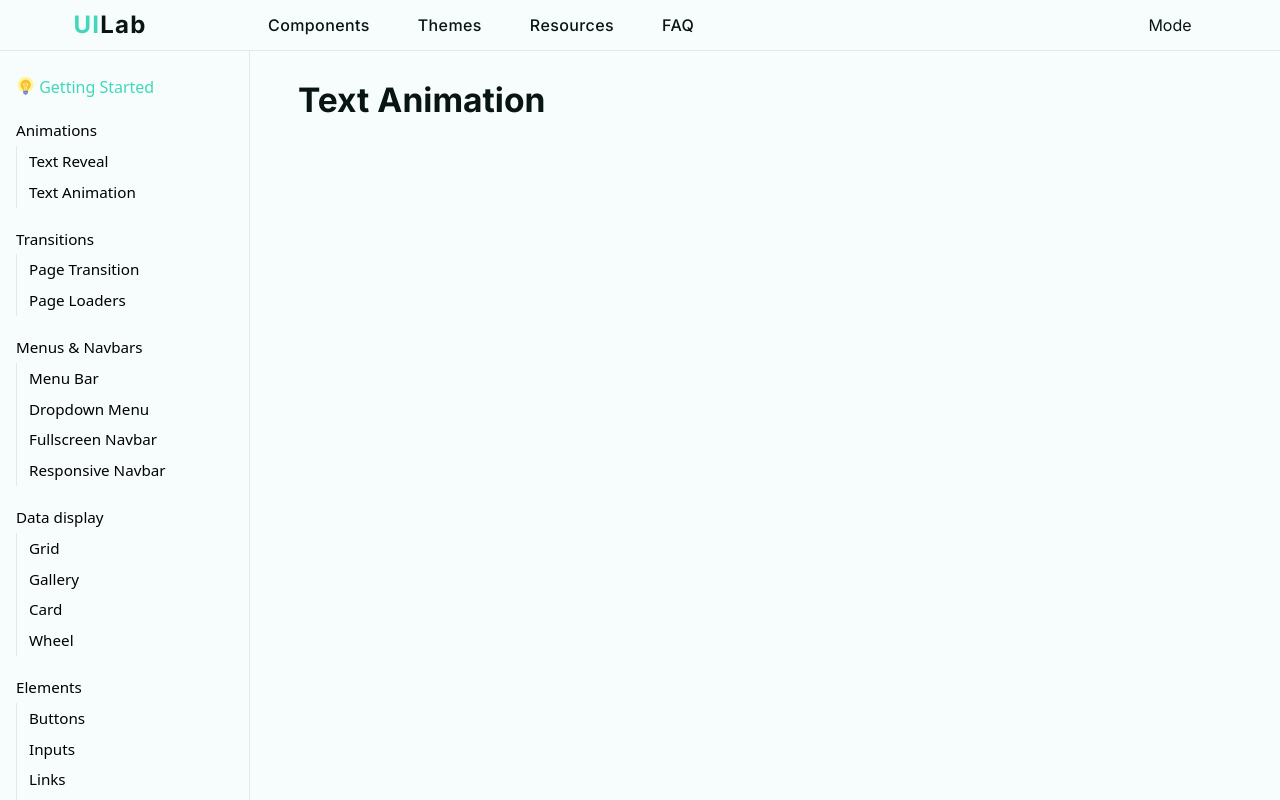
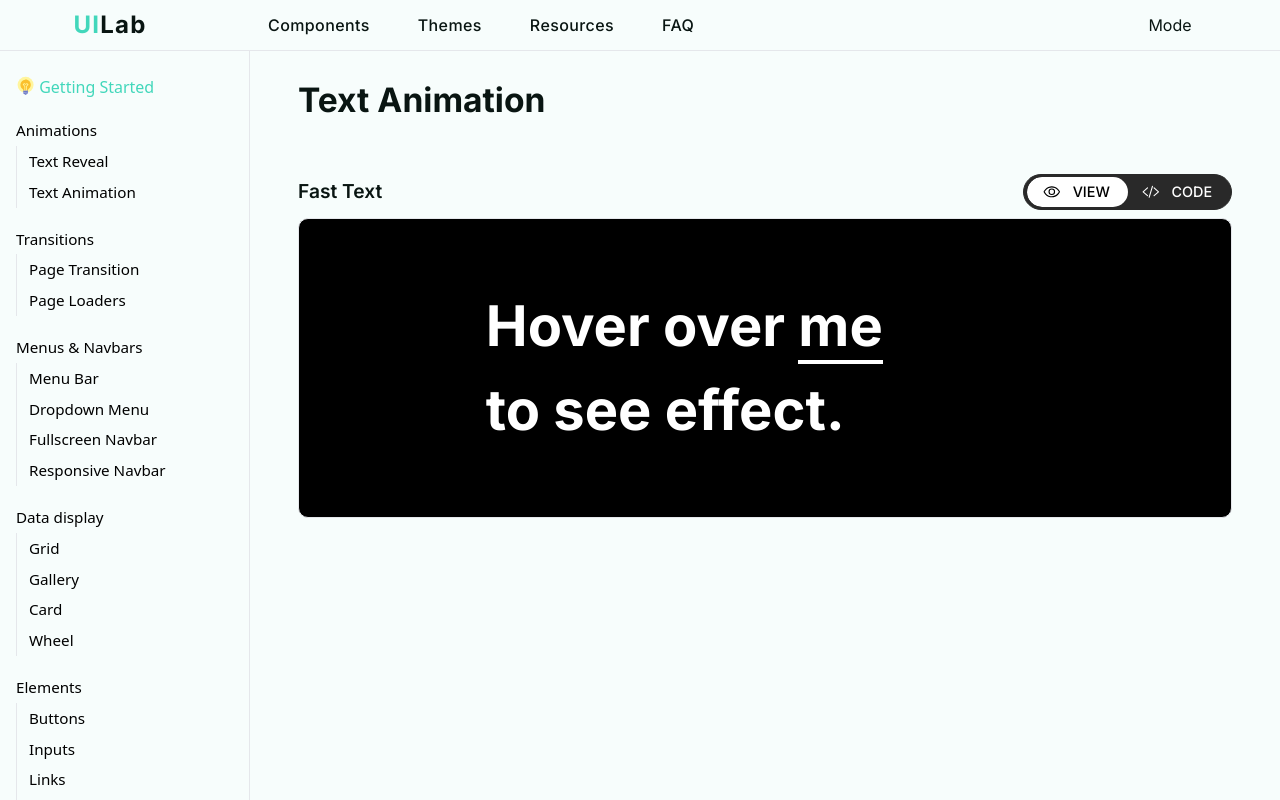
Before and after one commit to hosoocha20/uilab, a React (Vite) app: page /components/text-animation in a window 1280 px wide. Built offline with nearby package versions, Linux system fonts and the light colour scheme.

Commit message:
added textAnimation component

```diff
--- a/src/components/TextAnimation.tsx
+++ b/src/components/TextAnimation.tsx
@@ -1,11 +1,84 @@
 import React from "react";
+import { FastText } from "../uiComponents/TextAnimationComponents";
+import ComponentView from "../uiComponents/ComponentView";
 
 const TextAnimation = () => {
   return (
     <div className="font-inter  flex-1 min-w-[calc(100vw-250px)] bg-background flex justify-center pt-6 pb-[5rem] px-[3rem] text-text">
       <div className=" w-[1200px] max-w-full  flex flex-col gap-[2.5rem]">
         <h1 className="text-[2.1rem] font-bold">Text Animation</h1>
+        <ComponentView component={FastText} name="Fast Text" header="FastText" codeString='import React, { useEffect } from "react";
 
+export const FastText = () => {
+  const wordsToChange = [
+    "me",
+    "fast",
+    "text",
+    "animation",
+    "kinetic",
+    "design",
+    "component",
+  ];
+  const colors = [
+    "#ffffff",
+    "#6ac46d",
+    "#fbe090",
+    "#f69d50",
+    "#f47068",
+    "#fc8dc7",
+    "#b083f0",
+    "#529bf5",
+  ];
+  let interId: number | undefined;
+  function showText() {
+    document.getElementById("fastText")!.innerHTML = wordsToChange[0];
+  }
+
+  const onHoverChangeText = () => {
+    let currentIndex = 0;
+    interId = setInterval(function loop() {
+      if (currentIndex >= wordsToChange.length) {
+        currentIndex = 0;
+      }
+      document.getElementById("fastText")!.style.color =
+        colors[currentIndex + 1];
+      document.getElementById("fastText")!.style.borderBottomColor =
+        colors[currentIndex + 1];
+      document.getElementById("fastText")!.innerHTML =
+        wordsToChange[currentIndex++];
+    }, 250);
+  };
+
+  const stopChangeText = () => {
+    clearInterval(interId);
+    document.getElementById("fastText")!.style.color = "#ffffff";
+    document.getElementById("fastText")!.style.borderBottomColor = "#ffffff";
+    showText();
+  };
+
+  useEffect(() => {
+    showText();
+  }, []);
+
+  return (
+    <div
+      id="fastTextCont"
+      className="font-inter h-[300px] border rounded-[10px] flex items-center pl-[20%]  bg-black text-white"
+    >
+      <p className="text-[3rem] font-bold cursor-default">
+        Hover over{" "}
+        <span
+          id="fastText"
+          className="border-b-4 border-white "
+          onMouseOver={onHoverChangeText}
+          onMouseLeave={stopChangeText}
+        ></span>
+        <span className="block">to see effect.</span>
+      </p>
+    </div>
+  );
+};
+'/>
       </div>
     </div>
   );
--- a/src/components/TextReveal.tsx
+++ b/src/components/TextReveal.tsx
@@ -39,7 +39,39 @@ export default TextReveal`;
     <div className="font-inter  flex-1 min-w-[calc(100vw-250px)] bg-background flex justify-center pt-6 pb-[5rem] px-[3rem] text-text">
         <div className=" w-[1200px] max-w-full  flex flex-col gap-[2.5rem]">
             <h1 className="text-[2.1rem] font-bold">Text Reveal</h1>
-            <ComponentView component={TextRevealUp} header="Text Reveal Up"/>
+            <ComponentView component={TextRevealUp} name="Text Reveal Up" header="TextRevealUp" codeString='import { motion, Variants } from "framer-motion";
+import React from "react";
+
+export const TextRevealUp = () => {
+  const textRevealUp: Variants = {
+    hidden: {
+      opacity: 0,
+      y: 25,
+      clipPath: "polygon(0% 100%,100% 100%,100% 100%,0% 100%)",
+    },
+    visible: {
+      opacity: 1,
+      y: 0,
+      clipPath: "polygon(0% 100%,100% 100%,100% 0%,0% 0%)",
+      transition: { duration: 0.5, staggerChildren: 0.15, ease: "easeOut" },
+    },
+  };
+  return (
+    <div className="font-inter h-[300px] border rounded-[10px] flex items-center justify-center bg-black">
+      <motion.div
+        variants={textRevealUp}
+        initial="hidden"
+        whileInView="visible"
+        className={`relative  text-[3rem] font-bold  text-[#EAF6F3] `}
+      >
+        <motion.p variants={textRevealUp}>Hello,</motion.p>
+        <motion.p variants={textRevealUp}>
+          Welcome to <span className="text-primary">UiLab</span>
+        </motion.p>
+      </motion.div>
+    </div>
+  );
+};'/>
         </div>
     </div>
   );
--- a/src/uiComponents/CodeSyntax.tsx
+++ b/src/uiComponents/CodeSyntax.tsx
@@ -6,7 +6,8 @@ import { IoLogoReact } from "react-icons/io5";
 import { RxCopy } from "react-icons/rx";
 
 interface Props{
-    codeString : string
+    codeString : string;
+    header: string;
 }
 const CodeSyntax = (props: Props) => {
   const codeString = `import React from 'react'\nimport { motion } from 'framer-motion'\ninterface Props{\n\tchildren: JSX.Element;\n\tlassName?: string;
@@ -45,7 +46,7 @@ const CodeSyntax = (props: Props) => {
         <div className="w-fit flex items-center px-3 py-1 border-r border-[rgb(126,120,135)] gap-2">
           <IoLogoReact className="text-[#61dbfb]" />
           <div className="w-fit  text-[0.82rem] tracking-wider text-white">
-            TextReveal.tsx
+            {props.header}.tsx
           </div>
         </div>
       </div>
--- a/src/uiComponents/ComponentView.tsx
+++ b/src/uiComponents/ComponentView.tsx
@@ -8,41 +8,13 @@ import { IoCodeSlashOutline } from "react-icons/io5";
 interface Props {
   component: React.ComponentType<{ className?: string }>;
   header: string;
+  name: string;
+  codeString: string
 }
 const ComponentView = (props: Props) => {
   const [toggleView, setToggleView] = useState(true);
   const controls = useAnimationControls();
-  const codeString = `import { motion, Variants } from "framer-motion";
-import React from "react";
 
-export const TextRevealUp = () => {
-  const textRevealUp: Variants = {
-    hidden: {
-      opacity: 0,
-      y: 25,
-      clipPath: "polygon(0% 100%,100% 100%,100% 100%,0% 100%)",
-    },
-    visible: {
-        opacity: 1,
-        y: 0,
-        clipPath: "polygon(0% 100%,100% 100%,100% 0%,0% 0%)",
-      transition: { duration: 0.5, staggerChildren: 0.15, ease: "easeOut" },
-    },
-  };
-  return (
-    <div className="font-inter h-[300px] border rounded-[10px] flex items-center justify-center bg-black">
-      <motion.div
-        variants={textRevealUp}
-        initial="hidden"
-        whileInView="visible"
-        className="relative  text-[3rem] font-bold  text-[#EAF6F3]"
-      >
-        <motion.p variants={textRevealUp}>Hello,</motion.p>
-        <motion.p variants={textRevealUp}>Welcome to <span className="text-primary">UiLab</span></motion.p>
-      </motion.div>
-    </div>
-  );
-};`;
 
   const buttonVariants: Variants = {
     code1: {
@@ -106,7 +78,7 @@ export const TextRevealUp = () => {
     <div>
       <div className="font-inter flex items-center justify-between py-2">
         <h3 className="font-semibold text-text text-[1.2rem]">
-          {props.header}
+          {props.name}
         </h3>
         <div className="border border-seashell-950 bg-seashell-950 flex py-[0.15rem] px-[0.18rem] rounded-[1.2rem]">
           <div className="flex relative rounded-[1rem] overflow-hidden">
@@ -142,7 +114,7 @@ export const TextRevealUp = () => {
       {toggleView ? (
         <props.component />
       ) : (
-        <CodeSyntax codeString={codeString} />
+        <CodeSyntax codeString={props.codeString} header={props.header}/>
       )}
     </div>
   );
--- a/src/uiComponents/TextAnimationComponents.tsx
+++ b/src/uiComponents/TextAnimationComponents.tsx
@@ -1,7 +1,71 @@
-import React from 'react'
+import React, { useEffect } from "react";
 
-export const fastText = () => {
+export const FastText = () => {
+  const wordsToChange = [
+    "me",
+    "fast",
+    "text",
+    "animation",
+    "kinetic",
+    "design",
+    "component",
+  ];
+  const colors = [
+    "#ffffff",
+    "#6ac46d",
+    "#fbe090",
+    "#f69d50",
+    "#f47068",
+    "#fc8dc7",
+    "#b083f0",
+    "#529bf5",
+  ];
+  let interId: number | undefined;
+  function showText() {
+    document.getElementById("fastText")!.innerHTML = wordsToChange[0];
+  }
+
+  const onHoverChangeText = () => {
+    let currentIndex = 0;
+    interId = setInterval(function loop() {
+      if (currentIndex >= wordsToChange.length) {
+        currentIndex = 0;
+      }
+      document.getElementById("fastText")!.style.color =
+        colors[currentIndex + 1];
+      document.getElementById("fastText")!.style.borderBottomColor =
+        colors[currentIndex + 1];
+      document.getElementById("fastText")!.innerHTML =
+        wordsToChange[currentIndex++];
+    }, 250);
+  };
+
+  const stopChangeText = () => {
+    clearInterval(interId);
+    document.getElementById("fastText")!.style.color = "#ffffff";
+    document.getElementById("fastText")!.style.borderBottomColor = "#ffffff";
+    showText();
+  };
+
+  useEffect(() => {
+    showText();
+  }, []);
+
   return (
-    <div>TextAnimationComponents</div>
-  )
-}
+    <div
+      id="fastTextCont"
+      className="font-inter h-[300px] border rounded-[10px] flex items-center pl-[20%]  bg-black text-white"
+    >
+      <p className="text-[3.5rem] font-bold cursor-default">
+        Hover over{" "}
+        <span
+          id="fastText"
+          className="border-b-4 border-white "
+          onMouseOver={onHoverChangeText}
+          onMouseLeave={stopChangeText}
+        ></span>
+        <span className="block">to see effect.</span>
+      </p>
+    </div>
+  );
+};
```
Also changed, not shown: src/uiComponents/TextRevealComponents.tsx (+7 -5 lines).
